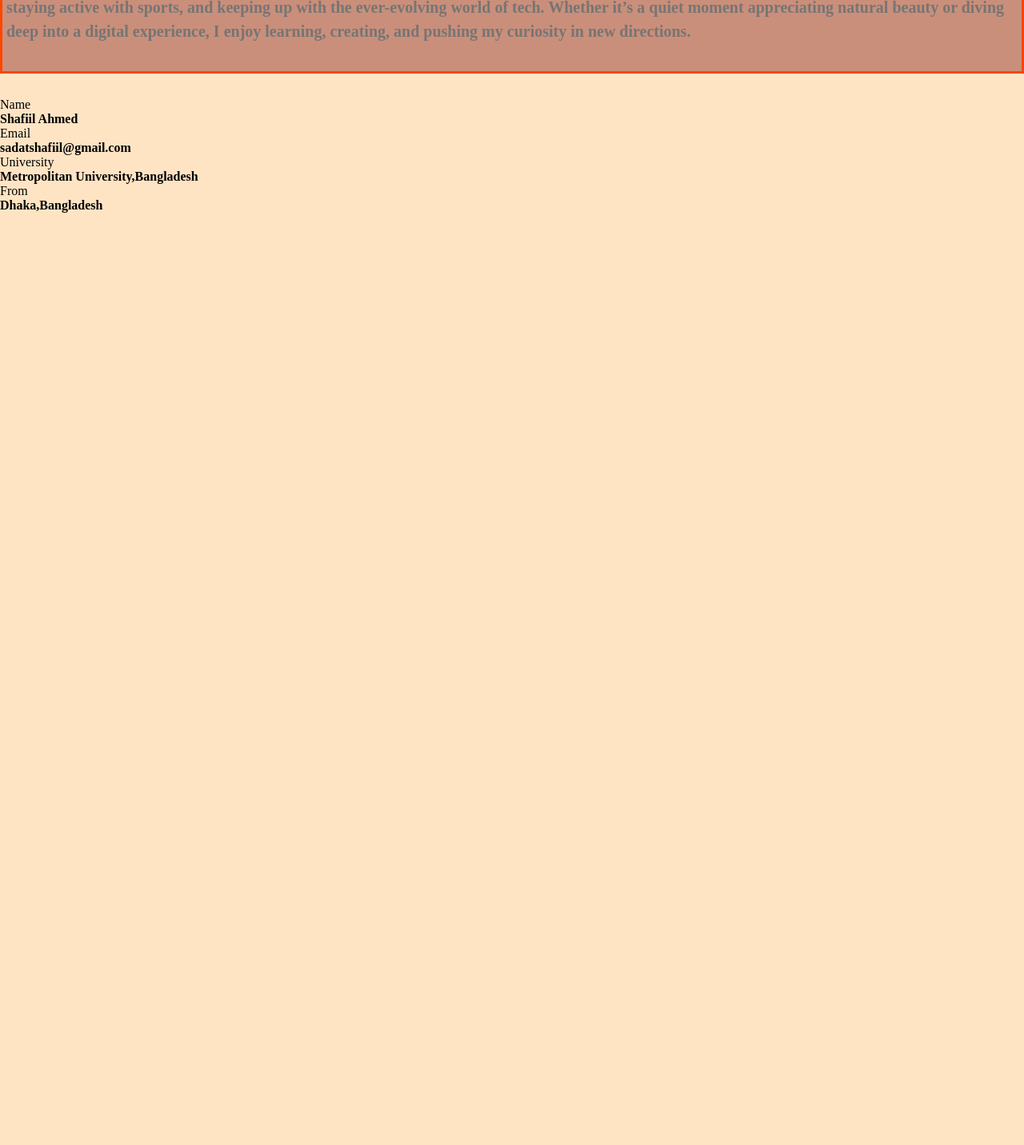
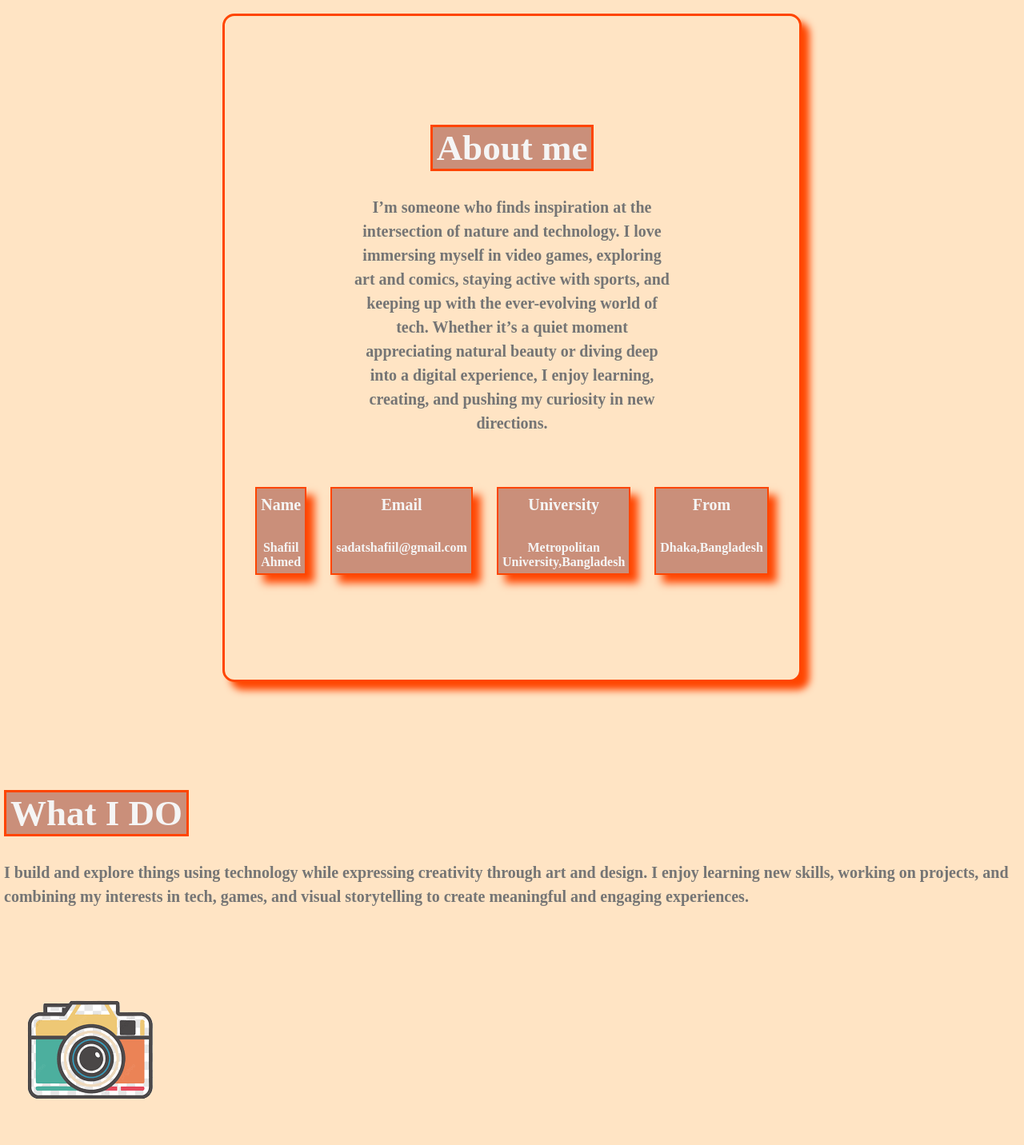
Before and after one commit to ShafiilSadat013/Portfolio300, a React (Vite) app: page / in a window 1280 px wide. Shown: the part 1000-2432 px from the top of the page at 80% size. Before the commit the page ends 1266 px from the top, so only its background shows below. Built offline with nearby package versions, Linux system fonts and the light colour scheme.

Commit message:
too sleepy

```diff
--- a/src/App.css
+++ b/src/App.css
@@ -158,9 +158,9 @@ nav .menu a{
     font-size: 40px;
     margin-bottom: 30px;
     margin-bottom: 30px;
-    background-color: rgb(202, 143, 122);
+    background-color: bisque;
     display: inline-block;
-    border: 3px solid orangered;
+    /* border: 3px solid orangered; */
     padding: 5px 5px 5px 5px;
     color: whitesmoke;
 }
@@ -170,3 +170,66 @@ nav .menu a{
     line-height: 30px;
     color: #757575;
 }
+
+.section-heading h2{
+    font-size: 45px;
+    font-weight: 600;
+    color: #474747;
+    margin-bottom: 5px;
+    color: whitesmoke;
+    background-color: rgb(202, 143, 122);
+    display: inline-block;
+    padding-left: 5px;
+    padding-right: 5px;
+    margin-bottom: 30px;
+    border: 3px solid orangered;
+}
+
+/* about section */
+#about{
+    padding: 130px 130px 130px 130px;
+}
+
+#about .about-container{
+    width: 71%;
+    max-width: 1140px;
+    margin: 0 auto;
+    text-align: center;
+    background-color: bisque;
+    padding: 131px 156px;
+    border: 3px solid orangered;
+    border-radius: 15px;
+    box-shadow: 10px 10px 10px orangered;
+}
+
+/* cards of about part */
+#about .about-container .about-info{
+    display: flex;
+    justify-content: center;
+    gap: 30px;
+}
+/* cards informations */
+
+.about-info .info-card{
+    border: 2px solid orangered;
+    padding: 5px 5px 5px 5px;
+    border-radius: 0px;
+    box-shadow: 10px 10px 10px orangered;
+    background-color: rgb(202, 143, 122);
+}
+
+.about-info .info-card p{
+    font-size: 20px;
+    font-weight: 200;
+    margin-bottom: 30px;
+    line-height: 30px;
+    color: whitesmoke;
+    font-weight: bold;
+}
+.about-info .info-card h4{
+
+    font-size: 30;
+    color: whitesmoke;
+
+
+}
--- a/src/App.jsx
+++ b/src/App.jsx
@@ -2,6 +2,7 @@ import "./App.css"
 import Navbar from "./components/Navbar";
 import Hero from "./components/Hero";
 import About from "./components/About";
+import Skills from "./components/Skills";
 function App()
 {
     return(
@@ -12,6 +13,7 @@ function App()
         <Hero />
      </div>
      <About />
+     <Skills />
 
      {/* <h1>Hello</h1> */}
     </>
--- a/src/components/Skills.jsx
+++ b/src/components/Skills.jsx
@@ -0,0 +1,39 @@
+import React from "react";
+export default function Skills(){
+    return(
+        <>
+
+            <section id="skills">
+                <div className="skills-container">
+                    <div className="section-heading">
+                        <h2>What I DO</h2>
+                        <p>I build and explore things using technology while expressing creativity through art and design. I enjoy learning new skills, working on projects, and combining my interests in tech, games, and visual storytelling to create meaningful and engaging experiences.</p>
+                    </div>
+                    <div className="skill-box">
+                            <div className="skill-card">
+                                <img src="images/icons/camera.png" alt="" />
+                                <h3>Photography</h3>
+                                <p>Capturing moments, moods, and stories through a creative lens.</p>
+                            </div>
+                            <div className="skill-card">
+                                <img src="images/icons/game.png" alt="" />
+                                <h3>Gaming</h3>
+                                <p>Exploring worlds, mastering challenges, and enjoying immersive gameplay.</p>
+                            </div>
+                            <div className="skill-card">
+                                <img src="images/icons/codeIcn.png" alt="" />
+                                <h3>Coding</h3>
+                                <p>Turning ideas into logic through clean, efficient code.</p>
+                            </div>
+                            <div className="skill-card">
+                                <img src="images/icons/webicn.png" alt="" />
+                                <h3>Buidling WebSites</h3>
+                                <p>Designing and developing responsive, user-friendly web experiences.</p>
+                            </div>
+                    </div>
+                </div>
+            </section>
+
+        </>
+    )
+}
```
